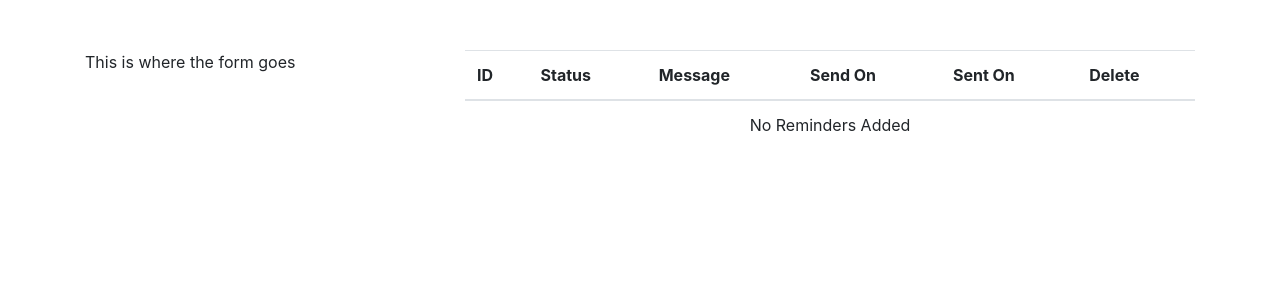
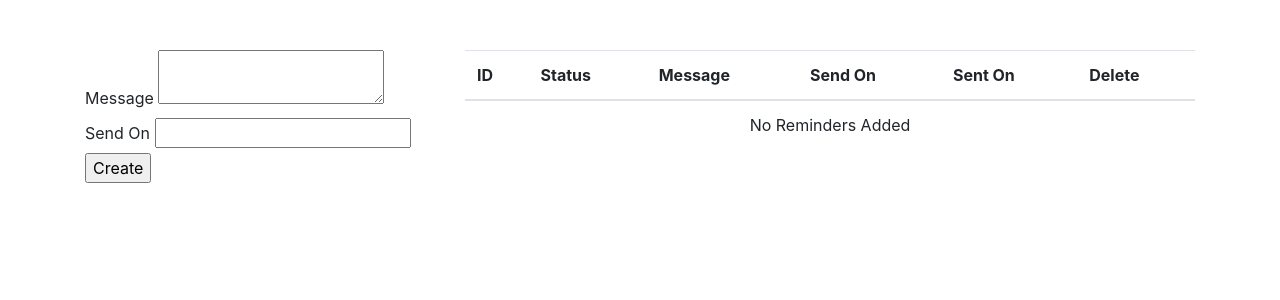
Before and after one commit to fullbit-tech/sms-reminders, a Flask app: page / in a window 1280 px wide. Shown: the part 56-356 px from the top of the page. Run offline with Flask 2, Linux system fonts and the light colour scheme; data that the repository does not hold is empty; some libraries are stand-ins or nearby versions.

Commit message:
Created and implemented reminders form

```diff
--- /dev/null
+++ b/app/forms.py
@@ -0,0 +1,11 @@
+from wtforms import (Form, StringField, DateTimeField, SubmitField,
+                     validators as v)
+from wtforms.widgets import TextArea
+
+
+class ReminderForm(Form):
+    message = StringField('Message', validators=[
+        v.Length(min=1, max=160), v.InputRequired()], widget=TextArea())
+    send_on = DateTimeField('Send On', validators=[
+        v.InputRequired()], format='%Y/%m/%d %H:%M')
+    submit = SubmitField('Create')
--- a/app/templates/index.html
+++ b/app/templates/index.html
@@ -3,7 +3,33 @@
 <div class="container main">
   <div class="row">
     <div class="col-md-4">
-      This is where the form goes
+      <form method="post">
+        <div>
+          {{ form.message.label }}
+          {{ form.message }}
+          {% if form.message.errors %}
+            <ul class="errors">
+              {% for error in form.message.errors %}
+                <li>{{ error }}</li>
+              {% endfor %}
+            </ul>
+          {% endif %}
+        </div>
+        <div>
+          {{ form.send_on.label }}
+          {{ form.send_on }}
+          {% if form.send_on.errors %}
+            <ul class="errors">
+              {% for error in form.send_on.errors %}
+                <li>{{ error }}</li>
+              {% endfor %}
+            </ul>
+          {% endif %}
+        </div>
+        <div>
+          {{ form.submit }}
+        </div>
+      </form>
     </div>
     <div class="col-md-8">
       <table class="table">
--- a/app/views.py
+++ b/app/views.py
@@ -1,11 +1,24 @@
-from flask import Blueprint, render_template, flash
+from flask import Blueprint, render_template, flash, request, redirect, url_for
+
+from .extensions import db
 from .models import Reminder
+from .forms import ReminderForm
 
 
 reminders = Blueprint('reminders', __name__, template_folder="templates")
 
 
-@reminders.route('/')
+@reminders.route('/', methods=['GET', 'POST'])
 def index():
+    form = ReminderForm(request.form)
+
+    if request.method == 'POST' and form.validate():
+        reminder = Reminder()
+        form.populate_obj(reminder)
+        db.session.add(reminder)
+        db.session.commit()
+        flash('Reminder created!', 'success')
+        redirect(url_for('reminders.index'))
+
     reminders = Reminder.query.all()
-    return render_template('index.html', reminders=reminders)
+    return render_template('index.html', reminders=reminders, form=form)
```
